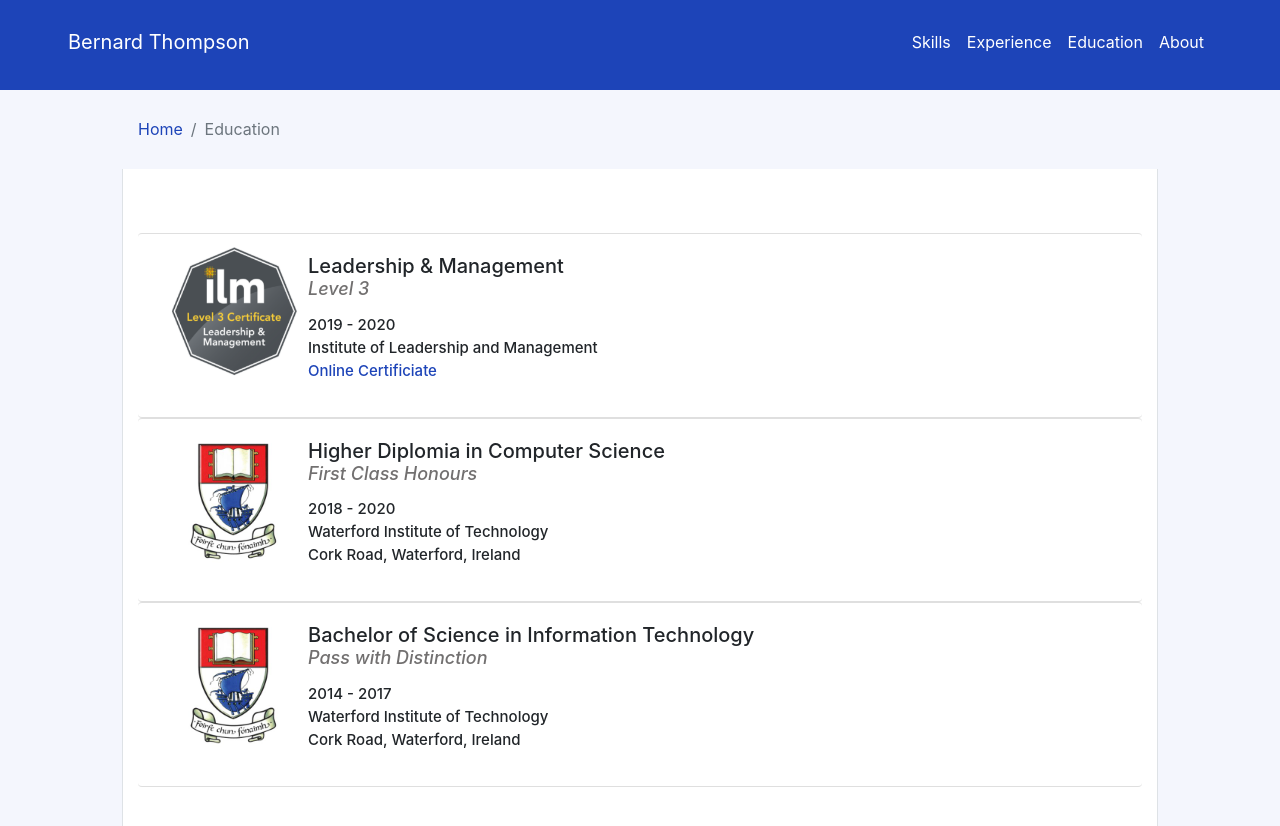
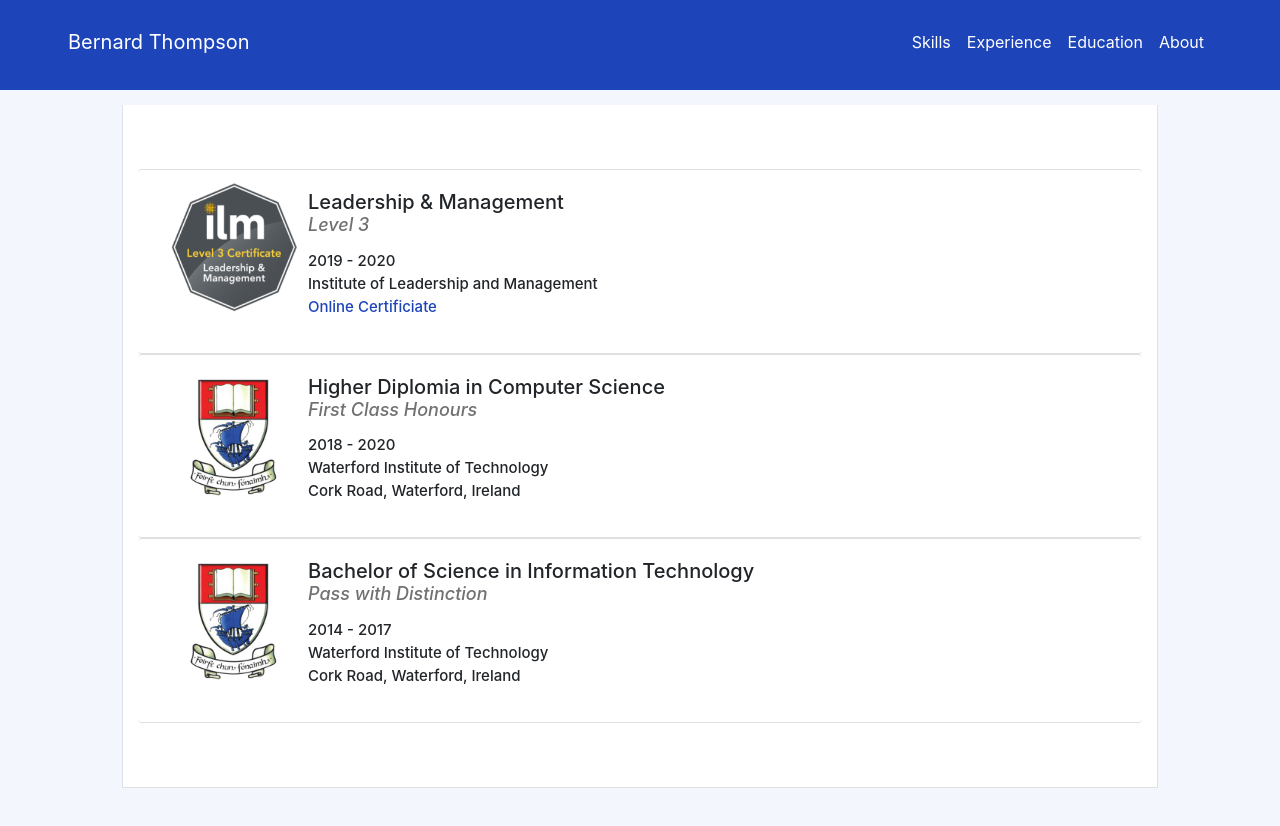
Before and after one commit to bonjo7/bonjo7, a React (Create React App) app: page /#/education in a window 1280 px wide. Shown: the top 826 px of the page. Built offline with nearby package versions, Linux system fonts and the light colour scheme.

Commit message:
fix: removed breadcrumbs due to accessibility issue

```diff
--- a/src/components/Education/Education.js
+++ b/src/components/Education/Education.js
@@ -1,19 +1,17 @@
 import React from "react";
-import { Link } from "react-router-dom";
-import { Jumbotron, Container, Card, Breadcrumb } from "react-bootstrap";
+import { Jumbotron, Container, Card } from "react-bootstrap";
 import { educationData } from "../../data";
 import styles from "./Education.module.css";
 
 const Education = () => {
   return (
     <>
-      <Breadcrumb>
-        <Breadcrumb.Item as={Link} to='/' href='/'>
-          Home
-        </Breadcrumb.Item>
-        <Breadcrumb.Item active>Education</Breadcrumb.Item>
-      </Breadcrumb>
-      <Jumbotron fluid className={styles.background} role='main' id="landing-page">
+      <Jumbotron
+        fluid
+        className={styles.background}
+        role='main'
+        id='landing-page'
+      >
         <Container>
           {educationData.map((education, key) => {
             return (
--- a/src/components/Experience/Experience.js
+++ b/src/components/Experience/Experience.js
@@ -1,5 +1,4 @@
 import React from "react";
-import { Link } from "react-router-dom";
 import { CaretDown } from "phosphor-react";
 import {
   Jumbotron,
@@ -7,7 +6,6 @@ import {
   Accordion,
   Card,
   Button,
-  Breadcrumb,
 } from "react-bootstrap";
 import { experienceData } from "../../data";
 import styles from "./Experience.module.css";
@@ -15,12 +13,6 @@ import styles from "./Experience.module.css";
 const Experience = () => {
   return (
     <>
-      <Breadcrumb>
-        <Breadcrumb.Item as={Link} to='/' href='/'>
-          Home
-        </Breadcrumb.Item>
-        <Breadcrumb.Item active>Experience</Breadcrumb.Item>
-      </Breadcrumb>
       <Jumbotron fluid className={styles.background} role='main' id="landing-page">
         <Container>
           <Accordion className={styles.accordian}>
--- a/src/components/Skills/Skills.js
+++ b/src/components/Skills/Skills.js
@@ -1,11 +1,10 @@
 /* eslint-disable array-callback-return */
 import React, { useState } from "react";
-import { Link } from "react-router-dom";
 import styles from "./Skills.module.css";
 import Tech from "./SkillsCard/Tech";
 import Social from "./SkillsCard/Social";
 import Achievements from "./SkillsCard/Achievements";
-import { Nav, Breadcrumb } from "react-bootstrap";
+import { Nav } from "react-bootstrap";
 
 const Skills = () => {
   const [tabItem, setTabItem] = useState("tech-skills");
@@ -30,12 +29,6 @@ const Skills = () => {
 
   return (
     <>
-      <Breadcrumb>
-        <Breadcrumb.Item as={Link} to='/' href='/'>
-          Home
-        </Breadcrumb.Item>
-        <Breadcrumb.Item active>Skills</Breadcrumb.Item>
-      </Breadcrumb>
       <Nav
         variant='tabs'
         defaultActiveKey='tech-skills'
```
